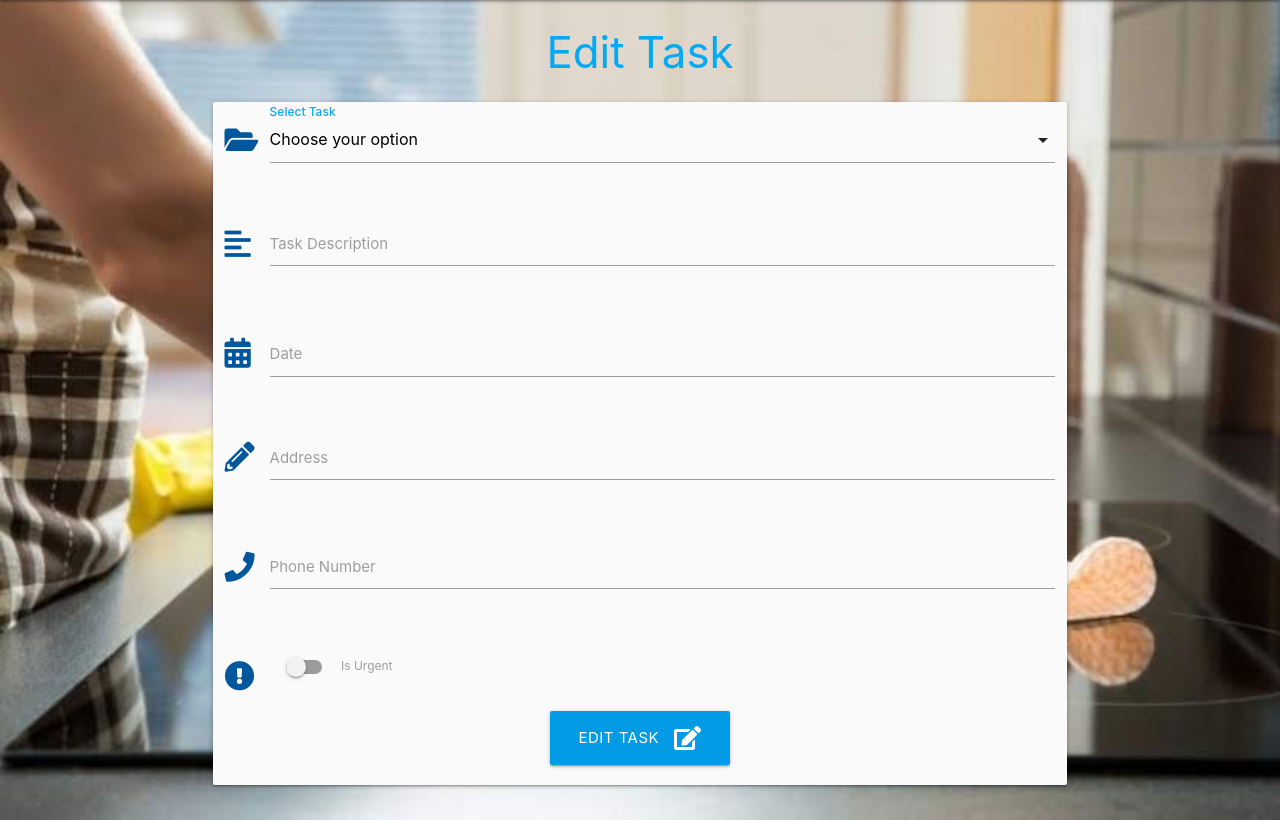
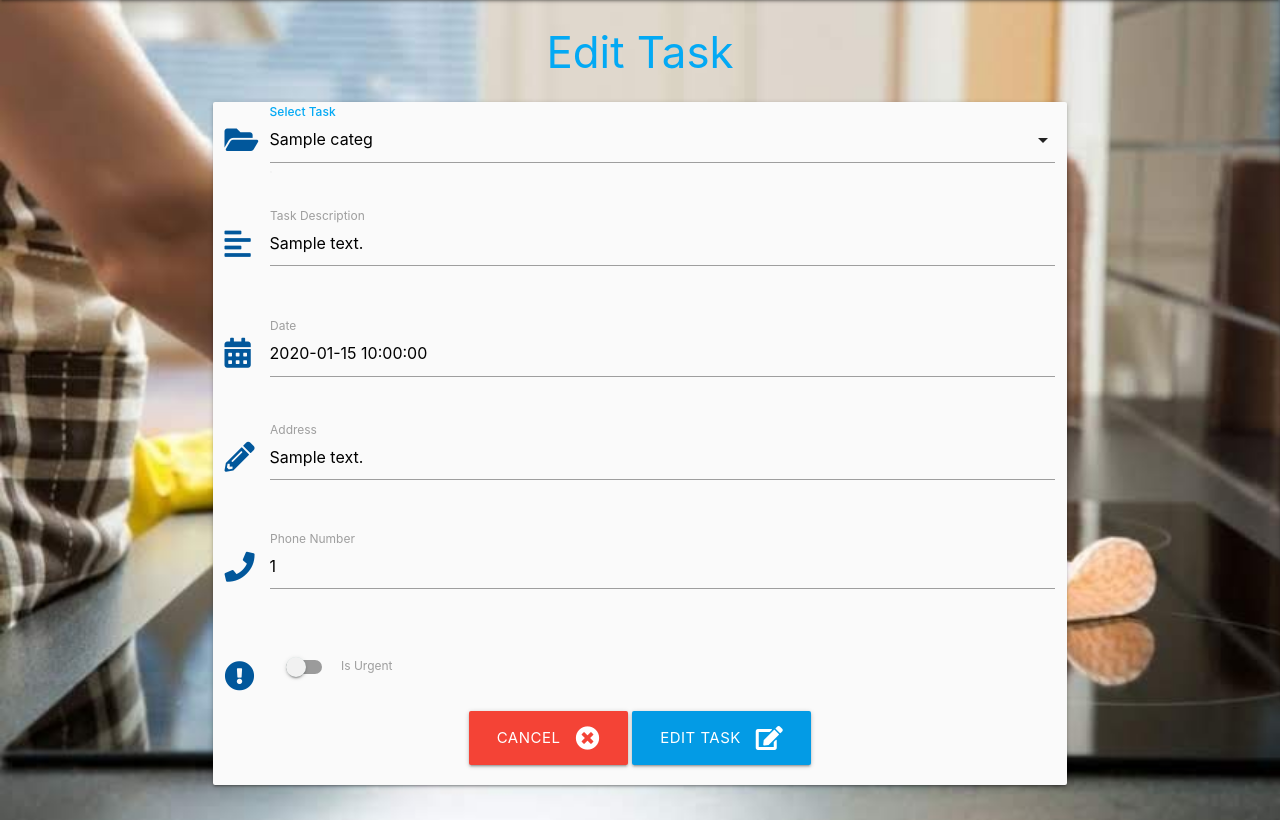
Before and after one commit to Gerardbulky/bookings, a Flask app: template templates/edit_task.html in a window 1280 px wide. Shown: the part 158-978 px from the top of the page. Run offline with Flask 2, Linux system fonts and the light colour scheme; the template is opened without the code that fills it: most values are stand-ins (such as "Sample title", 1, 10 or a date in 2020); some libraries are stand-ins or nearby versions.

Commit message:
Bind data to the Edit Task Form

```diff
--- a/templates/edit_task.html
+++ b/templates/edit_task.html
@@ -10,9 +10,13 @@
           <div class="input-field col s12">
               <i class="fas fa-folder-open prefix light-blue-text text-darken-4"></i>
                 <select id="category_name" name="category_name" class="validate" required>
-                    <option value="" disabled selected>Choose your option</option>
+                    <option value="" disabled>Choose your option</option>
                     {% for categ in categori %}
-                        <option value="{{ categ.category_name }}">{{ categ.category_name }}</option>
+                        {% if categ.category_name == task.category_name %}
+                            <option value="{{ categ.category_name }}" selected>{{ categ.category_name }}</option>
+                        {% else %}
+                            <option value="{{ categ.category_name }}">{{ categ.category_name }}</option>
+                        {% endif %}
                     {% endfor %}
                 </select>
               <label for="category_name"><strong class="light-blue-text"> Select Task </strong></label>
@@ -23,7 +27,7 @@
             <div class="input-field col s12">
                 <i class="fas fa-align-left prefix light-blue-text text-darken-4"></i>
                 <textarea id="description" type="text" name="description"
-                minlength="5" maxlength="100" class="materialize-textarea validate" required></textarea>
+                minlength="5" maxlength="100" class="materialize-textarea validate" required>{{ task.description }}</textarea>
                 <label for="description">
                     Task Description</label>
             </div>
@@ -31,7 +35,7 @@
         <div class="row">
             <div class="input-field col s12">
                 <i class="fas fa-calendar-alt prefix light-blue-text text-darken-4"></i>
-                <input id="date" name="date" type="text" class="datepicker validate" required>
+                <input id="date" value="{{ task.date }}" name="date" type="text" class="datepicker validate" required>
                 <label for="date">Date</label>
             </div>
         </div>
@@ -40,7 +44,7 @@
             <div class="input-field col s12">
                 <i class="fas fa-pencil-alt prefix light-blue-text text-darken-4"></i>
                 <textarea id="address" name="address"
-                minlength="5" maxlength="50" class="materialize-textarea validate" required></textarea>
+                minlength="5" maxlength="50" class="materialize-textarea validate" required>{{ task.address }}</textarea>
                 <label for="address">Address</label>
             </div>
         </div>
@@ -49,7 +53,7 @@
             <div class="input-field col s12">
                 <i class="fas fa-phone prefix light-blue-text text-darken-4"></i>
                 <textarea id="phone_number" name="phone_number" type="text"
-                minlength="5" maxlength="15" class="materialize-textarea validate" required></textarea>
+                minlength="5" maxlength="15" class="materialize-textarea validate" required>{{ task.phone_number }}</textarea>
                 <label for="phone_number">Phone Number</label>
             </div>
         </div>
@@ -60,7 +64,11 @@
                     <div class="switch">
                         <i class="fas fa-exclamation-circle prefix light-blue-text text-darken-4"></i>
                           <label for="is_urgent">
+                           {% if task.is_urgent == "on" %}
+                           <input type="checkbox" id="is_urgent" name="is_urgent" checked>
+                           {% else %}
                           <input type="checkbox" id="is_urgent" name="is_urgent">
+                           {% endif %}
                           <span class="lever"></span>
                              Is Urgent
                           </label>
@@ -71,6 +79,10 @@
         <!------------------submit button---------------------------------->
         <div class="row">
             <div class="col s12 center-align">
+                <!------------------submit button---------------------------------->
+                <a href="{{ url_for('index') }}" class="btn-large red text-shadow">
+                    Cancel <i class="fas fa-times-circle right"></i>
+                </a>
                 <button type="submit" class="btn-large light-blue darken-1 text-shadow">
                     Edit Task <i class="fas fa-edit right"></i>
 
```
